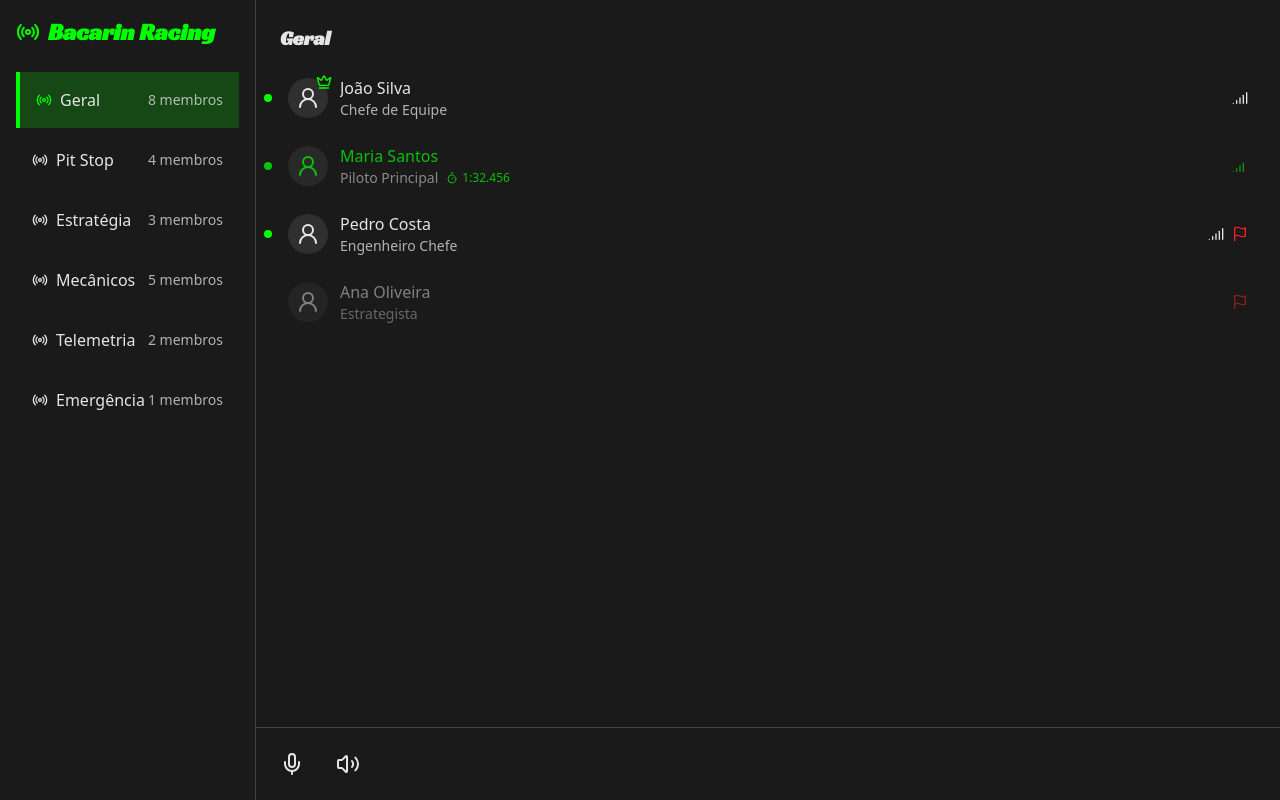
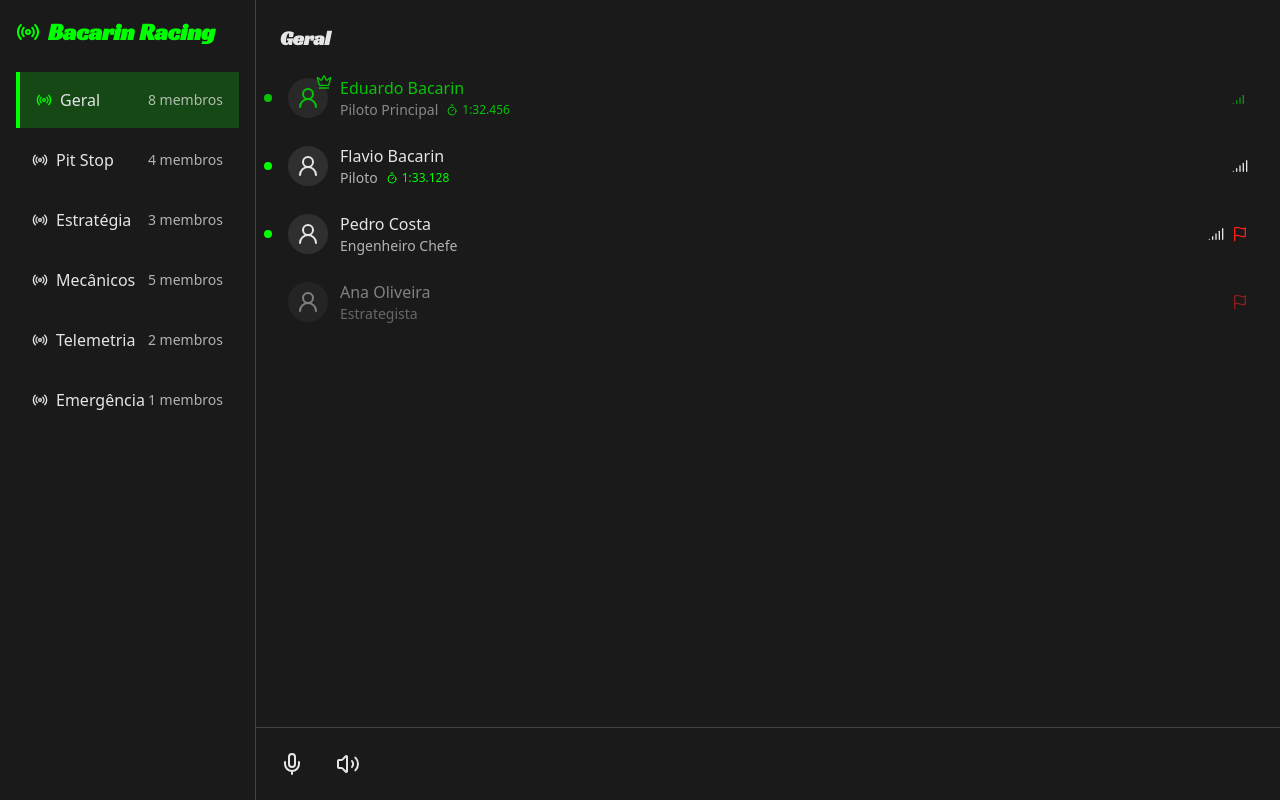
Before and after one commit to haole2k/gearhead-comms-nexus, a React (Vite) app: page / in a window 1280 px wide. Built offline with nearby package versions, Linux system fonts and the light colour scheme.

Commit message:
Update team members to include Eduardo and Flavio Bacarin
Updated the member list in the application to reflect the two team pilots: Eduardo Bacarin and Flavio Bacarin. Additionally, ensured that relevant member metadata is adjusted accordingly.
[skip gpt_engineer]

```diff
--- a/src/pages/Index.tsx
+++ b/src/pages/Index.tsx
@@ -24,19 +24,20 @@ const Index = () => {
   const members = [
     {
       id: '1',
-      name: 'João Silva',
-      role: 'Chefe de Equipe',
+      name: 'Eduardo Bacarin',
+      role: 'Piloto Principal',
       isOnline: true,
-      isSpeaking: false,
+      isSpeaking: true,
+      lapTime: '1:32.456',
       isTeamLead: true
     },
     {
       id: '2',
-      name: 'Maria Santos',
-      role: 'Piloto Principal',
+      name: 'Flavio Bacarin',
+      role: 'Piloto',
       isOnline: true,
-      isSpeaking: true,
-      lapTime: '1:32.456'
+      isSpeaking: false,
+      lapTime: '1:33.128'
     },
     {
       id: '3',
```
